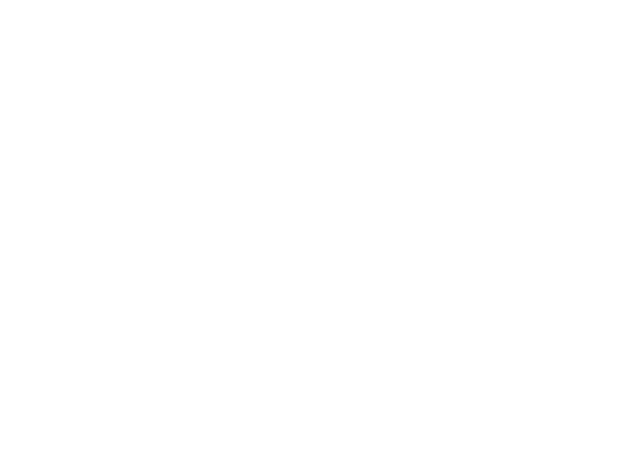
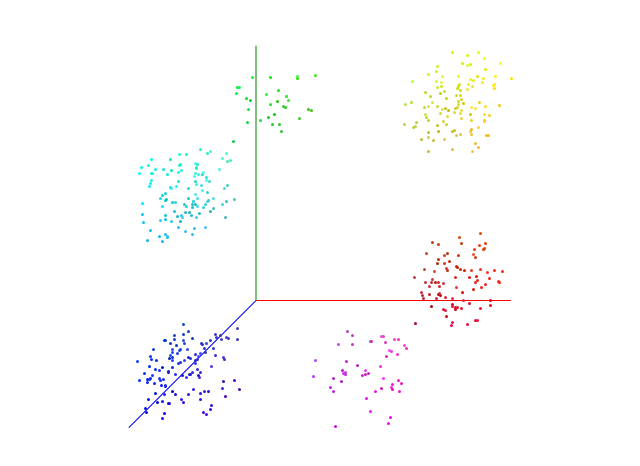
Before and after one commit to oLucasRez/knn, a website built with Parcel: page index.html in a window 1280 px wide. Shown: the whole page, without its empty margins (44-684 px from the left). Built offline with nearby package versions, Linux system fonts and the light colour scheme.

Commit message:
feat: adds interface

```diff
--- a/index.html
+++ b/index.html
@@ -8,9 +8,55 @@
       width: 100%;
       height: 100%;
     }
+
+    .axis {
+      width: 255px;
+      height: 1px;
+
+      position: absolute;
+      left: 300px;
+      top: 300px;
+
+      border: none;
+      border-radius: 24px;
+    }
+
+    .x {
+      background: red;
+    }
+
+    .y {
+      background: green;
+
+      transform-origin: left;
+      transform: rotate(-90deg);
+    }
+
+    .z {
+      width: 180.31px;
+
+      background: blue;
+
+      transform-origin: left;
+      transform: rotate(-225deg);
+    }
+
+    .ball {
+      width: 3px;
+      height: 3px;
+
+      position: absolute;
+      border-radius: 36px;
+
+      transform: translate(300px, 45px);
+    }
   </style>
 
-  <div id="root"></div>
+  <div id="root">
+    <div class="x axis"></div>
+    <div class="y axis"></div>
+    <div class="z axis"></div>
+  </div>
 
   <script src="src/index.ts"></script>
 </html>
--- a/src/index.ts
+++ b/src/index.ts
@@ -1 +1,18 @@
-console.log('asdas');
+import { migration } from './migration';
+
+const db = migration(500);
+
+db.map((film) => {
+  const { action: r, commedy: g, drama: b } = film;
+
+  const ball = document.createElement('div');
+
+  ball.classList.add('ball');
+
+  ball.style.background = `rgb(${r},${g},${b})`;
+  ball.style.left = `${r - b / 2}px`;
+  ball.style.top = `${255 - (g - b / 2)}px`;
+  ball.style.zIndex = `${b}`;
+
+  document.getElementById('root').append(ball);
+});
--- /dev/null
+++ b/src/migration.ts
@@ -0,0 +1,34 @@
+// types
+import { Category, Film } from './types';
+
+export function migration(amount: number): Film[] {
+  const films: Film[] = [];
+
+  for (let i = 0; i < amount; i++) {
+    const [r, g, b] = [0, Math.round(Math.random()), 1].sort(
+      () => Math.random() - 0.5
+    );
+
+    const action = Math.round(180 * r + Math.random() * 75);
+    const commedy = Math.round(180 * g + Math.random() * 75);
+    const drama = Math.round(180 * b + Math.random() * 75);
+
+    const categories: Record<number, Category> = {
+      1: 'Ação',
+      2: 'Comédia',
+      3: 'Aventura',
+      4: 'Drama',
+      5: 'Suspense',
+      6: 'Romance',
+    };
+
+    films.push({
+      action,
+      commedy,
+      drama,
+      category: categories[r * 1 + g * 2 + b * 4],
+    });
+  }
+
+  return films;
+}
--- /dev/null
+++ b/src/types/index.ts
@@ -0,0 +1,2 @@
+export { Category } from './category';
+export { Film } from './film';
```
Also changed, not shown: src/types/category.ts (added, +7 -0 lines), src/types/film.ts (added, +9 -0 lines).
